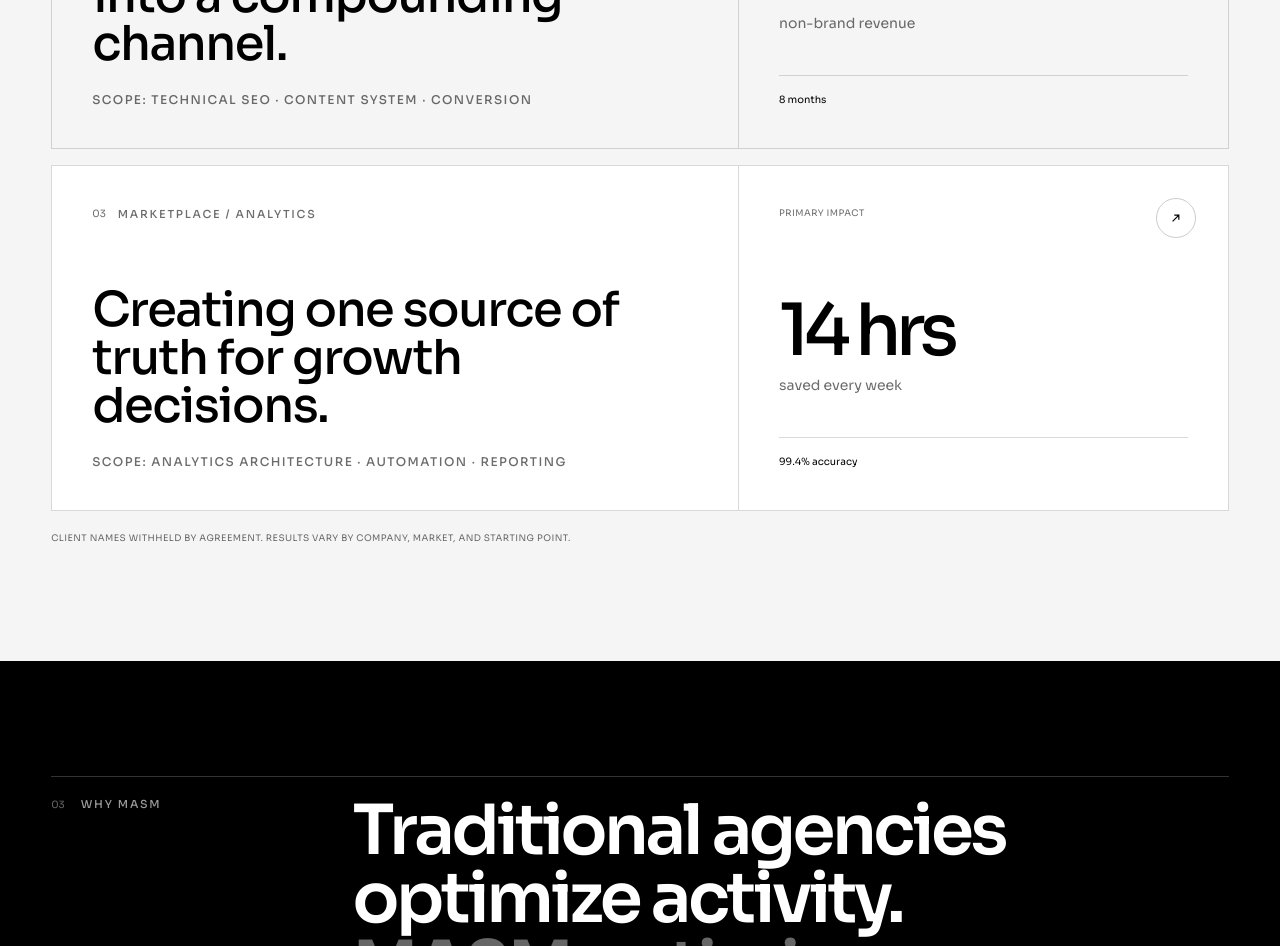
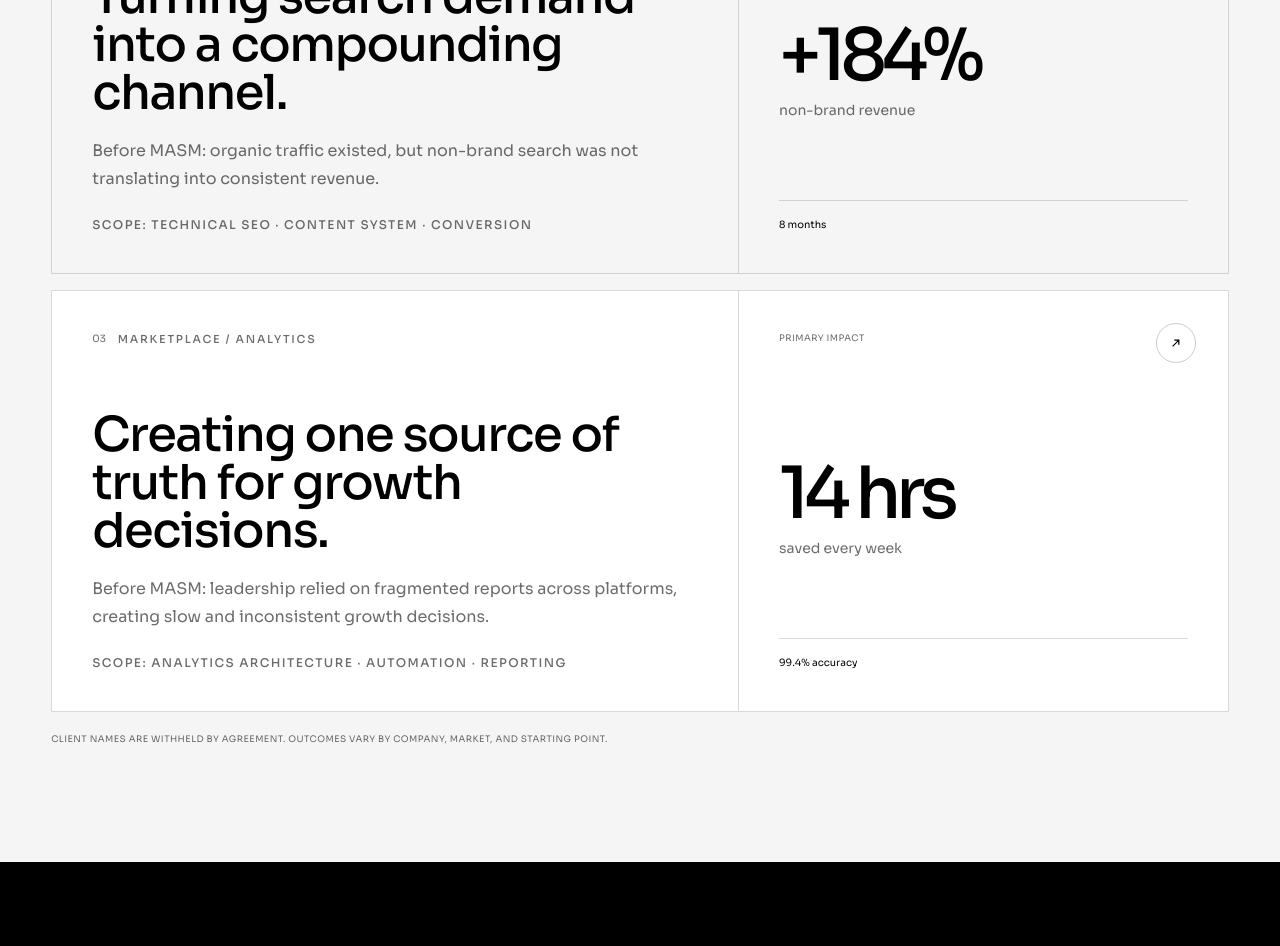
Before and after one commit to sianmatti/masm-website, a Next.js app: page / in a window 1280 px wide. Shown: the part 4760-5706 px from the top of the page. Built offline with nearby package versions, Linux system fonts and the light colour scheme; no server answers.

Commit message:
Final MASM website QA polish

```diff
--- a/components/case-studies.tsx
+++ b/components/case-studies.tsx
@@ -4,6 +4,8 @@ const cases = [
   {
     type: "B2B SaaS / Growth system",
     title: "Rebuilding acquisition around revenue quality.",
+    context:
+      "Before MASM: acquisition reporting was channel-led, with limited visibility into lead quality and payback.",
     result: "2.7×",
     label: "pipeline efficiency",
     secondary: "−31% CAC",
@@ -13,6 +15,8 @@ const cases = [
   {
     type: "Consumer / Organic search",
     title: "Turning search demand into a compounding channel.",
+    context:
+      "Before MASM: organic traffic existed, but non-brand search was not translating into consistent revenue.",
     result: "+184%",
     label: "non-brand revenue",
     secondary: "8 months",
@@ -22,6 +26,8 @@ const cases = [
   {
     type: "Marketplace / Analytics",
     title: "Creating one source of truth for growth decisions.",
+    context:
+      "Before MASM: leadership relied on fragmented reports across platforms, creating slow and inconsistent growth decisions.",
     result: "14 hrs",
     label: "saved every week",
     secondary: "99.4% accuracy",
@@ -54,6 +60,9 @@ export function CaseStudies() {
                 <h3 className="heading-card mt-16 max-w-2xl sm:text-5xl">
                   {item.title}
                 </h3>
+                <p className="mt-5 max-w-2xl text-sm leading-6 text-muted sm:text-base sm:leading-7">
+                  {item.context}
+                </p>
                 <p className="mt-6 text-xs font-medium uppercase tracking-[0.12em] text-muted">
                   Scope: {item.scope}
                 </p>
@@ -73,7 +82,7 @@ export function CaseStudies() {
           ))}
         </div>
         <p className="mt-5 font-mono text-[9px] uppercase tracking-wider text-muted">
-          Client names withheld by agreement. Results vary by company, market, and starting point.
+          Client names are withheld by agreement. Outcomes vary by company, market, and starting point.
         </p>
       </div>
     </section>
```
